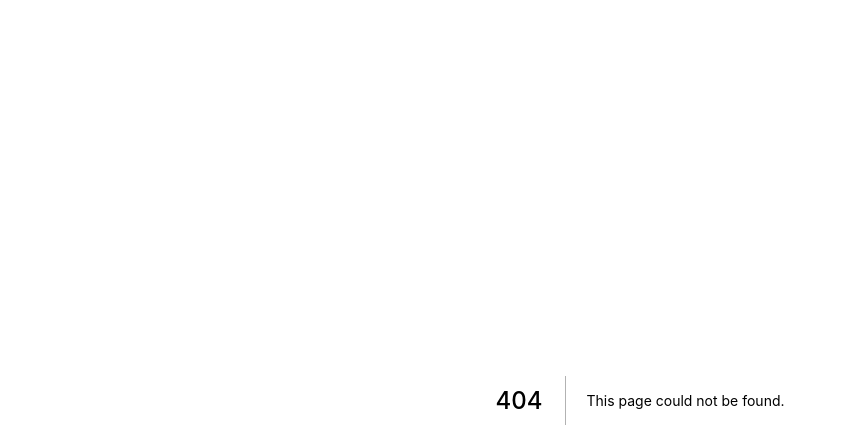
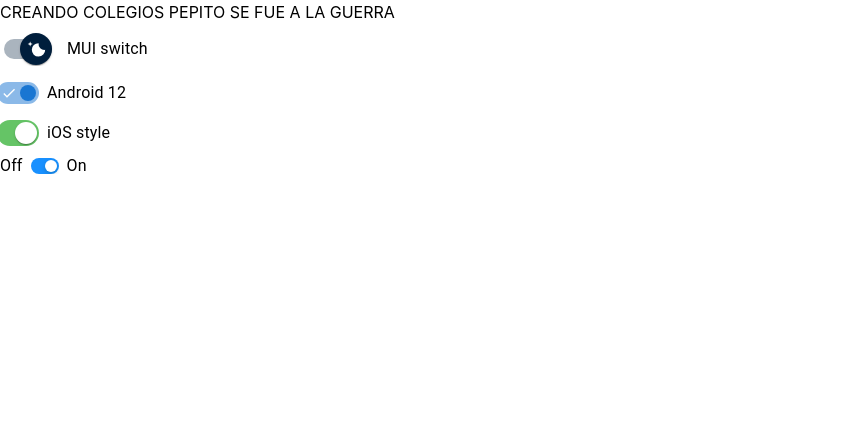
Before and after one commit to giornn0/front-jardines, a Next.js app: page /colegios/editar in a window 1280 px wide. Before the commit this address had no page. Shown: the top 448 px of the page, without its empty margins (0-847 px from the left). Built offline with nearby package versions, Linux system fonts and the light colour scheme.

Commit message:
feature projects routes

```diff
--- /dev/null
+++ b/pages/colegios/editar.js
@@ -0,0 +1,10 @@
+import {ColegioCard} from '../../components/ColegioCard'
+
+export default function FormColegio(){
+  return (
+    <>
+    <h1>CREANDO COLEGIOS PEPITO SE FUE A LA GUERRA</h1>
+    <ColegioCard></ColegioCard>
+    </>
+  )
+}
--- /dev/null
+++ b/pages/usuario/configuracion.js
@@ -0,0 +1,5 @@
+export default function ConfiguracionUsuario(){
+  return (
+    <h1>Configurando usuario!</h1>
+  )
+}
```
Also changed, not shown: pages/colegios/listado.js (added), pages/register.js (added).
